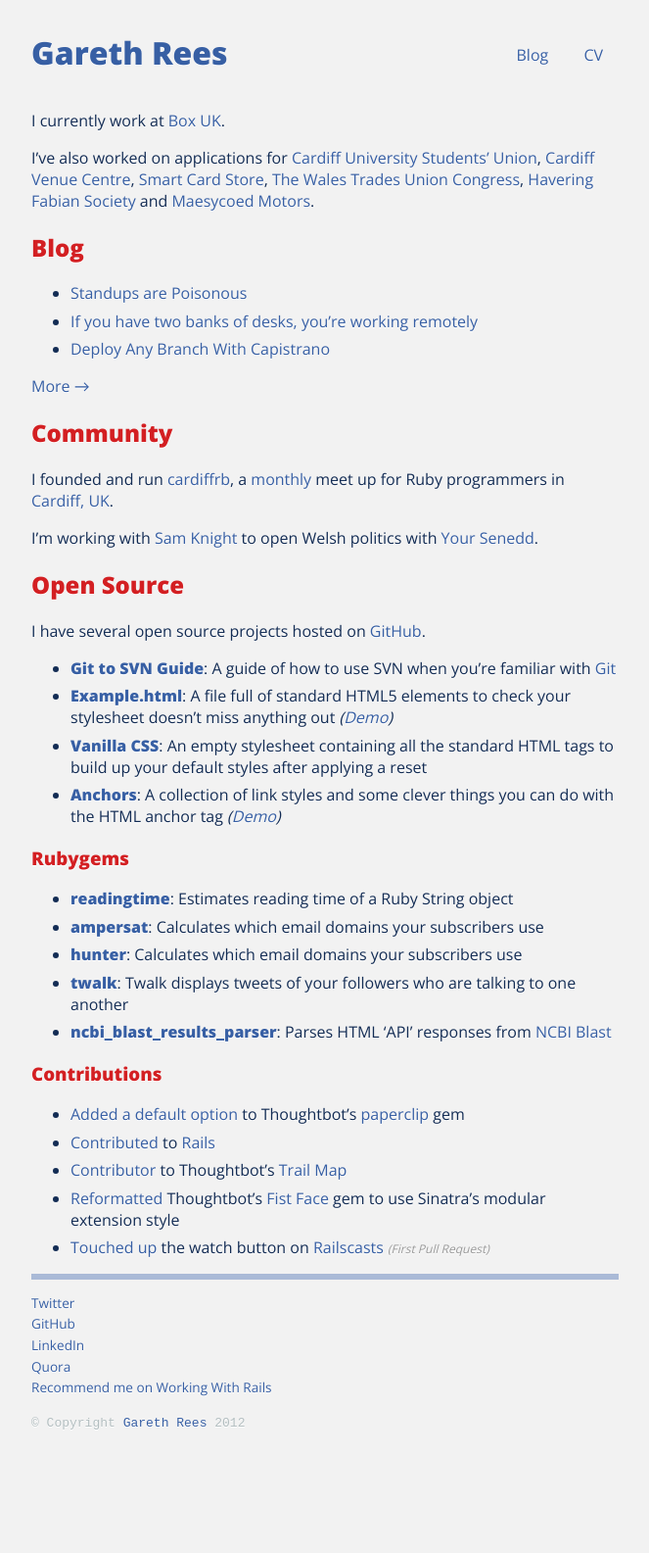
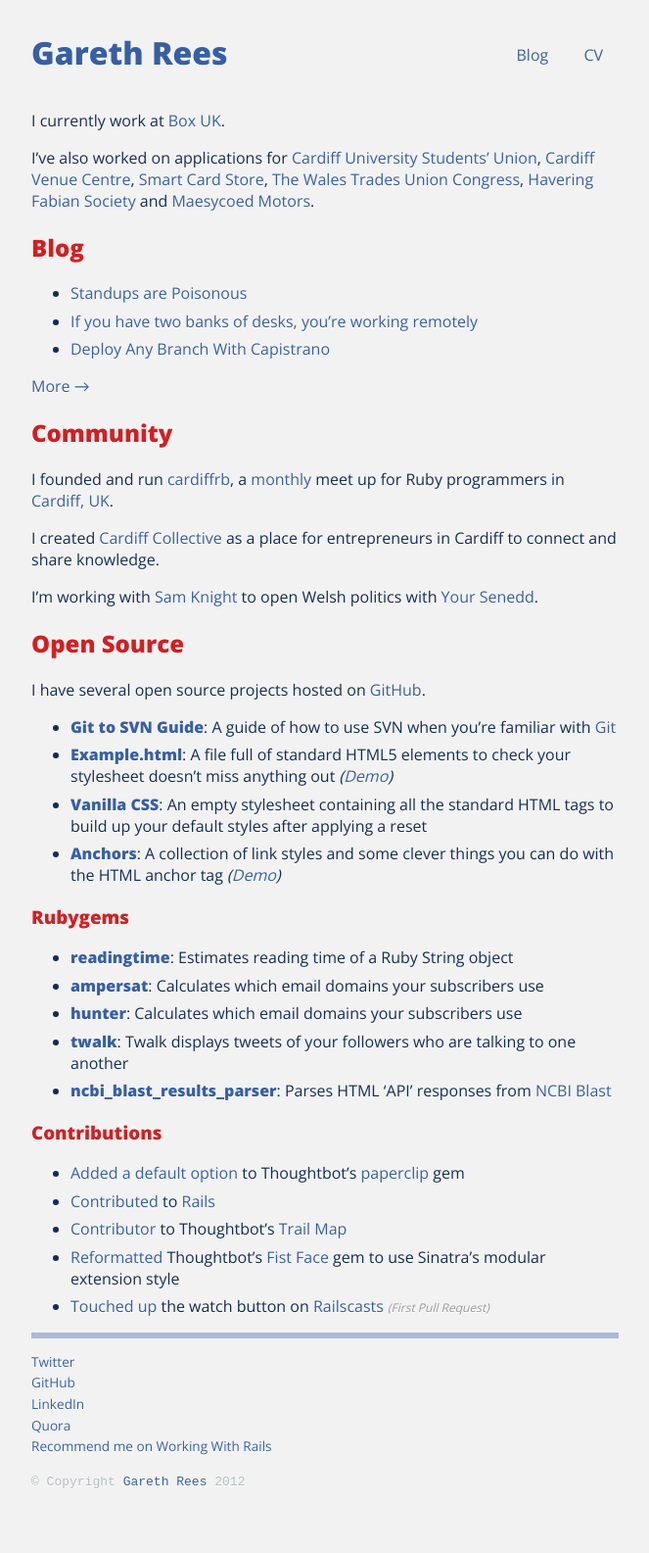
Before and after one commit to garethrees/garethrees.github.com, a Jekyll site: the page built from index.md, in a window 1280 px wide. Shown: the whole page at 98% size, without its empty margins (308-971 px from the left). Built offline with Jekyll 4.4.1, drawn with Linux system fonts in a browser that asks for light colours; some web fonts are replaced; before the commit the page ends 1525 px from its top, so only the background shows below that.

Commit message:
Add cardiff collective

```diff
--- a/index.md
+++ b/index.md
@@ -18,6 +18,8 @@
 ## Community
 
 I founded and run [cardiffrb](http://cardiffrb.com), a [monthly](http://lanyrd.com/profile/cardiffrb/future) meet up for Ruby programmers in [Cardiff, UK](http://goo.gl/maps/5VuC8).
+
+I created [Cardiff Collective](http://collective.cardiffstart.com) as a place for entrepreneurs in Cardiff to connect and share knowledge.
 
 I'm working with [Sam Knight](http://samknight.co.uk) to open Welsh politics with [Your Senedd](http://yoursenedd.com).
 
```
